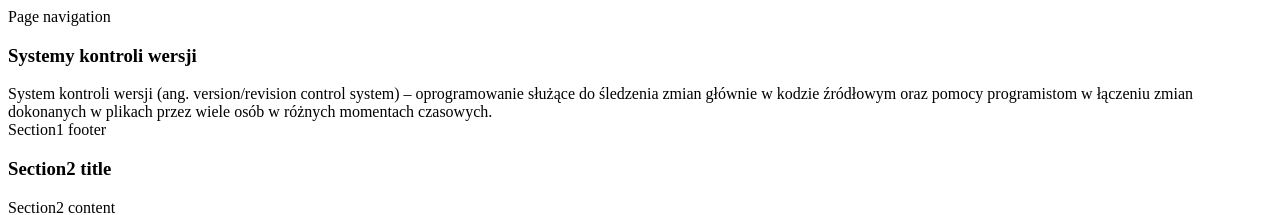
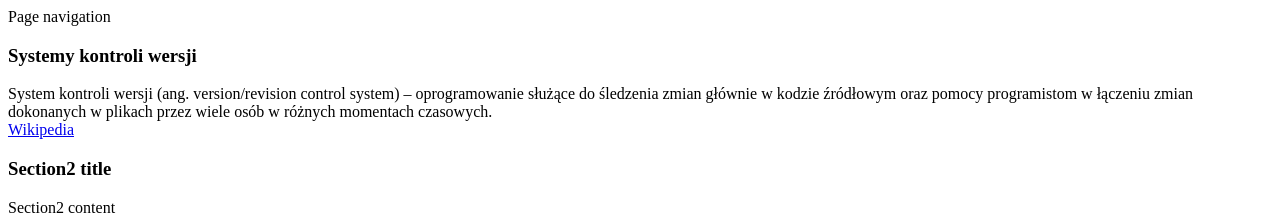
Before and after one commit to 187754/iislabpio_187754, a plain HTML site: page index.html in a window 1280 px wide. Shown: the top 215 px of the page. Drawn offline with Linux system fonts and the light colour scheme.

Commit message:
cecha1 - dodano stopke sekcji 1

```diff
--- a/index.html
+++ b/index.html
@@ -15,7 +15,7 @@
 	    		System kontroli wersji (ang. version/revision control system) – oprogramowanie służące do śledzenia zmian głównie w kodzie źródłowym oraz pomocy programistom w łączeniu zmian dokonanych w plikach przez wiele osób w różnych momentach czasowych.
 	  		</div>
 			<footer class="panel-footer">
-				Section1 footer
+				<a href="http://pl.wikipedia.org/wiki/System_kontroli_wersji">Wikipedia</a>
 			</footer>
 		</section>
 		<section id="section2" class="panel panel-default">
```
